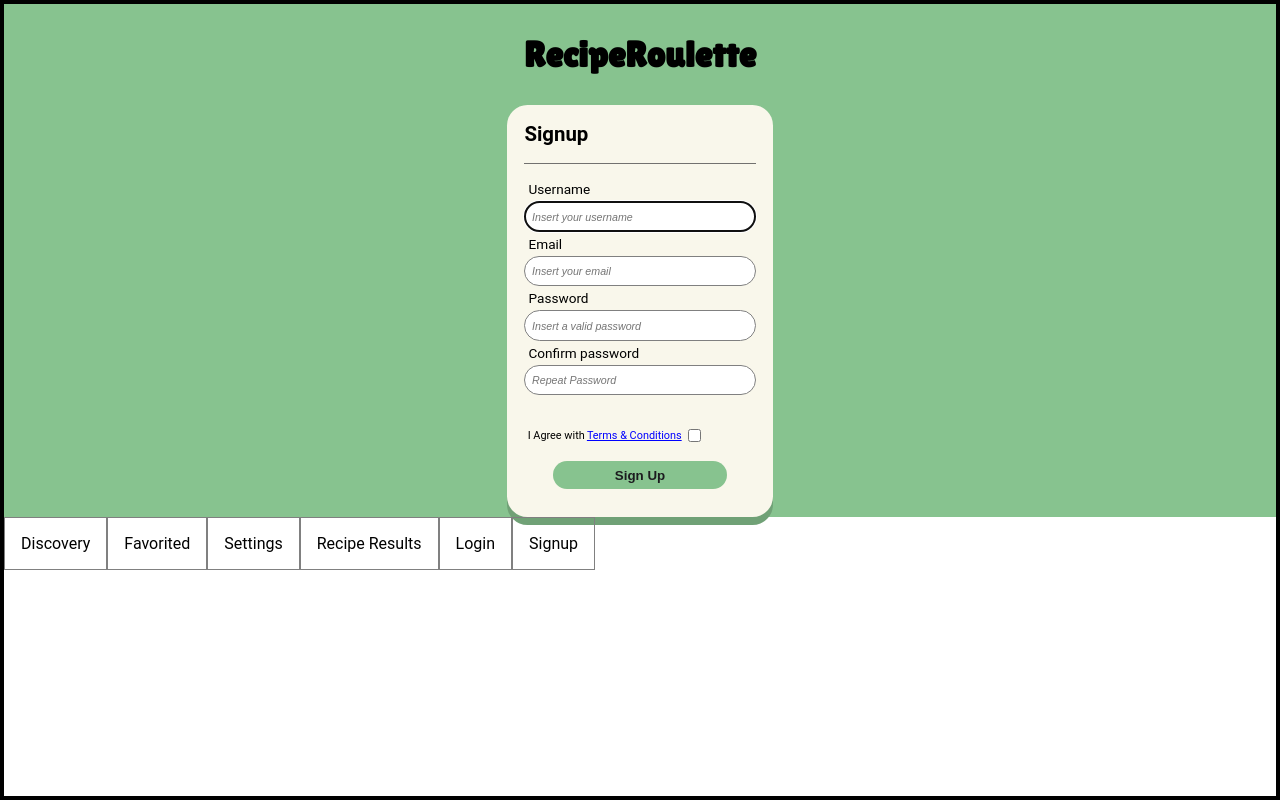
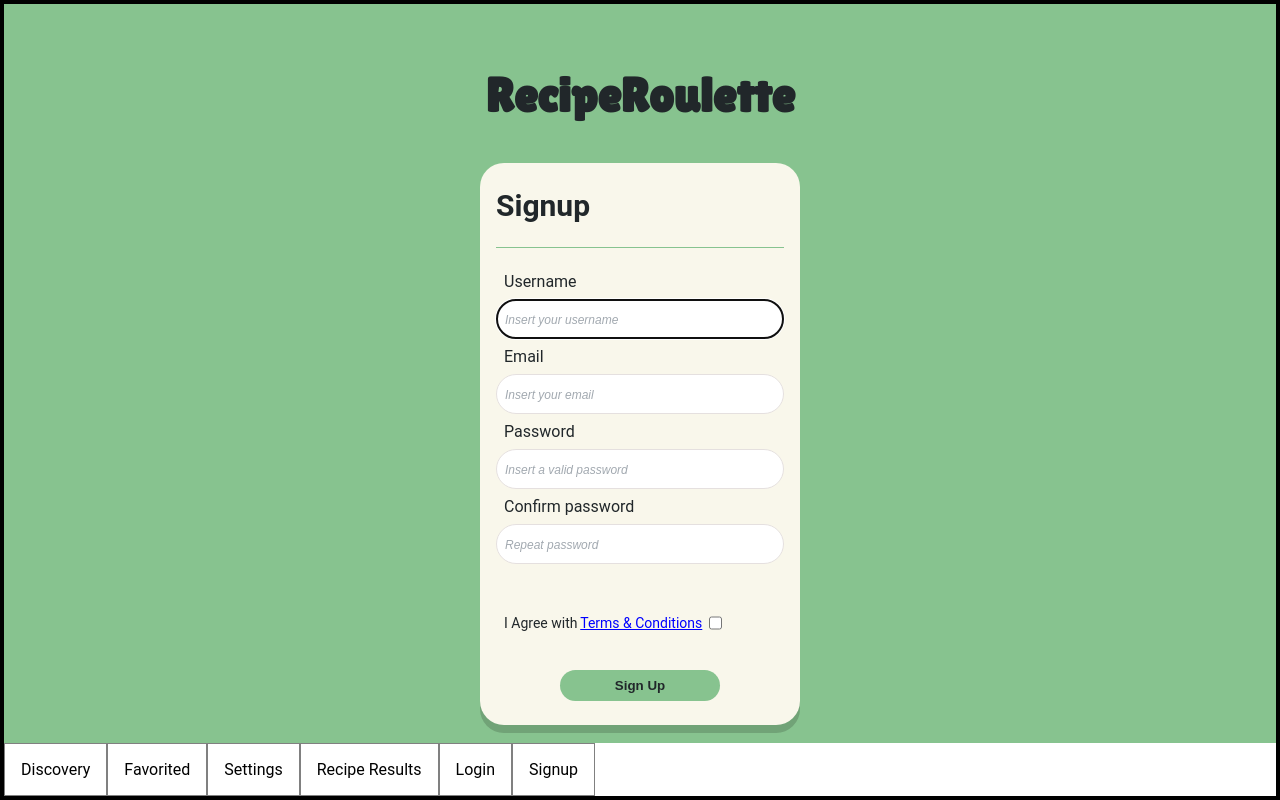
Before and after one commit to develhope/FS25-Team2-Project4, a React (Vite) app in the folder recipe-roulette.js/: page /signup in a window 1280 px wide. Built offline with nearby package versions, Linux system fonts and the light colour scheme; a web font is replaced by a local one; what react-social-login-buttons would draw is missing.

Commit message:
fix form styles, insert scss variables

```diff
--- a/recipe-roulette.js/src/assets/scss/_variables.scss
+++ b/recipe-roulette.js/src/assets/scss/_variables.scss
@@ -6,6 +6,7 @@ $font-title: "Puritan", sans-serif;
 $font-text: "Roboto";
 
 // text dimension
+$text-size-12: .75rem;
 $text-size-14: .875rem;
 $text-size-16: 1rem;
 $text-size-20: 1.25rem;
@@ -39,7 +40,7 @@ $size-20: 1.25rem;
 $size-24: 1.5rem;
 
 //dimensions
-$heigth-40: 2.5rem;
-$heigth-80: 5rem;
+$height-40: 2.5rem;
+$height-80: 5rem;
 $width-320: 20rem;
 $width-360: 22.5rem;
--- a/recipe-roulette.js/src/components/Logo/Logo.module.scss
+++ b/recipe-roulette.js/src/components/Logo/Logo.module.scss
@@ -1,6 +1,7 @@
+@use "../../assets/scss/" as *;
 @import url('https://fonts.googleapis.com/css2?family=Lilita+One&family=Poetsen+One&display=swap');
 
 .logo {
-    font-family: "Lilita One";
-    font-size: 1.5rem;
+    font-family: $font-logo;
+    font-size: $text-size-32;
   }
--- a/recipe-roulette.js/src/components/authentication/login/Login.jsx
+++ b/recipe-roulette.js/src/components/authentication/login/Login.jsx
@@ -49,7 +49,7 @@ export function Login() {
             disabled={!data.username || !data.password}
             className={classes.loginBtn}
           >
-            <MaterialSymbol icon="login" size={22} />
+            <MaterialSymbol icon="login" size={20} />
             Login
           </button>
 
--- a/recipe-roulette.js/src/components/authentication/login/Login.module.scss
+++ b/recipe-roulette.js/src/components/authentication/login/Login.module.scss
@@ -1,10 +1,14 @@
+@use "../../../assets/scss/" as *;
+
+
 .pageBox {
-  display: grid;
-  grid-template-columns: 1fr;
-  grid-template-rows: repeat(2, auto);
-  place-items: center;
-  margin: 0;
-  background-color: rgba(252, 194, 95, 1);
+  display: flex;
+  flex-direction: column;
+  align-items: center;
+  padding-top: $size-24;
+  background-color: $main-color;
+  height: 100%;
+  color: $darkest-gray;
 }
 
 .container {
@@ -12,75 +16,80 @@
   grid-template-columns: 1fr;
   grid-template-rows: repeat(3, auto);
   place-items: center;
-  background-color: rgba(253, 225, 175, 1);
+  background-color: $accent-color;
   box-sizing: border-box;
-  border-radius: 1.5em;
-  width: 19.5em;
+  border-radius: $size-24;
+  width: $width-320;
   height: fit-content;
-  font-size: 0.85em;
-  box-shadow: 0px 8px rgb(192, 148, 73);
+  font-size: $text-size-14;
+  box-shadow: 0px 8px #71a377;
 }
 
 .title {
   grid-row: 1 / 2;
   place-self: center;
   text-align: start;
-  width: 17em;
+  width: 18rem;
   box-sizing: border-box;
-  border-bottom: 1px solid rgba(28, 27, 31, 0.603);
+  border-bottom: 1px solid $main-color;
+  font-size: $text-size-20;
 }
 
 .formBox {
   grid-row: 2 / 3;
   display: grid;
-  gap: 1em;
-  padding-top: 1em;
-  padding-bottom: 1em;
-  border-bottom: 1px solid rgba(28, 27, 31, 0.603);
+  gap: 1rem;
+  padding-top: $size-16;
+  padding-bottom: $size-16;
+  border-bottom: 1px solid $main-color;
 
   .inputBox {
     display: grid;
     place-self: start;
-    width: 17em;
+    width: 18rem;
 
     input {
-      border-radius: 1.5em;
-      border: 1px ridge grey;
-      height: fit-content;
+      border-radius: $size-24;
+      border: 1px ridge $light-gray;
+      height: $height-40;
       box-sizing: border-box;
-      padding: 0.5em;
+      padding: $size-8;
       font-style: oblique;
     }
 
     ::placeholder {
-      font-size: 0.8em;
+      font-size: $text-size-12;
+      color: $medium-light-gray;
     }
 
     label {
       display: block;
-      padding: 0.3em;
+      padding: $size-8;
+      font-size: $text-size-16;
     }
   }
 
   .loginBtn {
-    background-color: rgba(245, 222, 98, 1);
+    background-color: $main-color;
     place-self: center;
     display: flex;
     align-items: center;
     justify-content: center;
+    box-sizing: border-box;
     text-align: center;
-    gap: 0.5em;
-    border-radius: 1.5em;
+    gap: 0.5rem;
+    border-radius: $size-24;
     height: fit-content;
-    width: 13em;
-    padding: 0.3em;
-    color: rgba(28, 27, 31, 1);
+    width: 10rem;
+    padding: $size-8;
+    color: $darkest-gray;
     font-weight: 600;
     border: none;
   }
 
   p {
     font-style: oblique;
+    font-size: $text-size-14;
   }
 }
 
--- a/recipe-roulette.js/src/components/authentication/signup/Signup.jsx
+++ b/recipe-roulette.js/src/components/authentication/signup/Signup.jsx
@@ -55,7 +55,7 @@ export function Signup() {
               id="confirmPass"
               value={data.confirmPass}
               onChange={handleInputCheckbox}
-              placeholder="Repeat Password"
+              placeholder="Repeat password"
               required
             />
             <p>{passError}</p>
--- a/recipe-roulette.js/src/components/authentication/signup/Signup.module.scss
+++ b/recipe-roulette.js/src/components/authentication/signup/Signup.module.scss
@@ -1,10 +1,13 @@
+@use "../../../assets/scss/" as *;
+
 .pageBox {
-  display: grid;
-  grid-template-columns: 1fr;
-  grid-template-rows: repeat(2, auto);
-  place-items: center;
-  margin: 0;
-  background-color: rgba(135, 195, 143, 1);
+  display: flex;
+  flex-direction: column;
+  align-items: center;
+  padding-top: $size-24;
+  background-color: $main-color;
+  height: 100%;
+  color: $darkest-gray;
 }
 
 .container {
@@ -12,13 +15,13 @@
   grid-template-columns: 1fr;
   grid-template-rows: repeat(3, auto);
   place-items: center;
-  background-color: rgba(249, 247, 235, 1);
+  background-color: $accent-color;
   box-sizing: border-box;
-  border-radius: 1.5em;
-  width: 19.5em;
+  border-radius: $size-24;
+  width: $width-320;
   height: fit-content;
-  font-size: 0.85em;
-  box-shadow: 0px 8px rgb(112, 161, 118);
+  font-size: $text-size-14;
+  box-shadow: 0px 8px #71a377;
 }
 
 .title {
@@ -26,45 +29,48 @@
   place-self: center;
   text-align: start;
   box-sizing: border-box;
-  border-bottom: 1px solid rgba(28, 27, 31, 0.603);
-  width: 17em;
-  font-size: 1em;
+  border-bottom: 1px solid $main-color;
+  width: 18rem;
+  font-size: $text-size-20;
 }
 
 .formBox {
   grid-row: 2 / 3;
   display: grid;
-  padding-bottom: 2em;
-  padding-top: 1em;
+  padding-bottom: $size-24;
+  padding-top: $size-16;
+  gap: 1rem;
+
   .inputBox {
     display: grid;
     place-self: start;
-    width: 17em;
+    width: 18rem;
 
     input {
-      border-radius: 1.5em;
-      border: 1px ridge grey;
-      height: fit-content;
+      border-radius: $size-24;
+      border: 1px ridge $light-gray;
+      height: $height-40;
       box-sizing: border-box;
-      padding: 0.5em;
+      padding: $size-8;
       font-style: oblique;
     }
 
     ::placeholder {
-      font-size: 0.8em;
+      font-size: $text-size-12;
+      color: $medium-light-gray;
     }
 
     label {
       display: block;
-      padding: 0.3em;
+      padding: $size-8;
+      font-size: $text-size-16;
     }
 
     .checkLabel {
-      font-size: 0.8em;
+      font-size: $text-size-14;
       display: flex;
       align-items: center;
       gap: 0.2em;
-
       span {
         text-decoration: underline;
         color: blue;
@@ -74,14 +80,13 @@
 
   .signupBtn {
     place-self: center;
-    width: 13em;
-    border-radius: 1.5em;
     height: fit-content;
-    padding: 0.5em;
-    background-color: rgba(135, 195, 143, 1);
-    color: rgba(28, 27, 31, 1);
+    width: 10rem;
+    border-radius: $size-24;
+    padding: $size-8;
+    background-color: $main-color;
+    color: $darkest-gray;
     border: none;
-    margin-top: 1em;
     font-weight: 600;
     text-align: center;
   }
```
